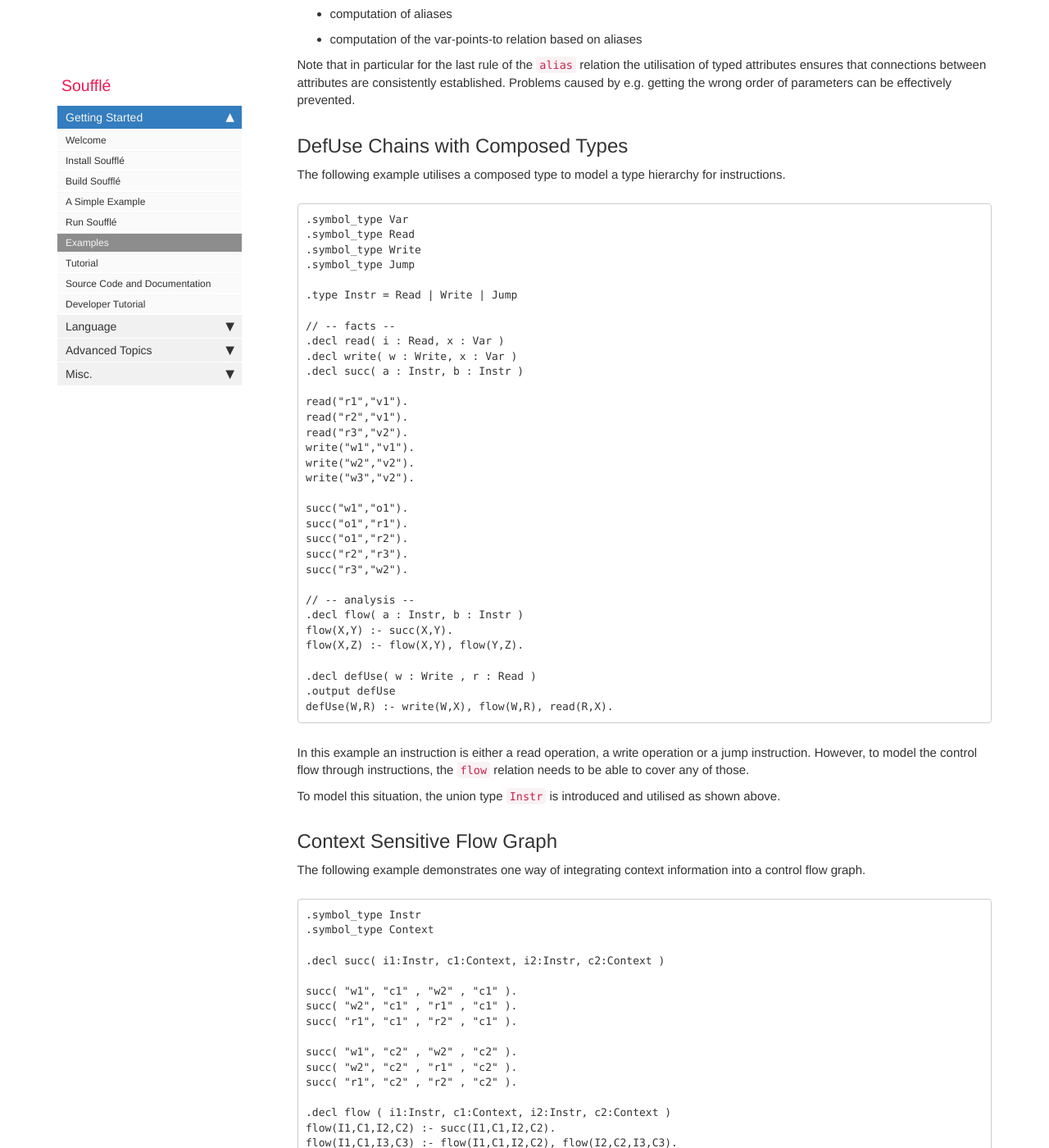
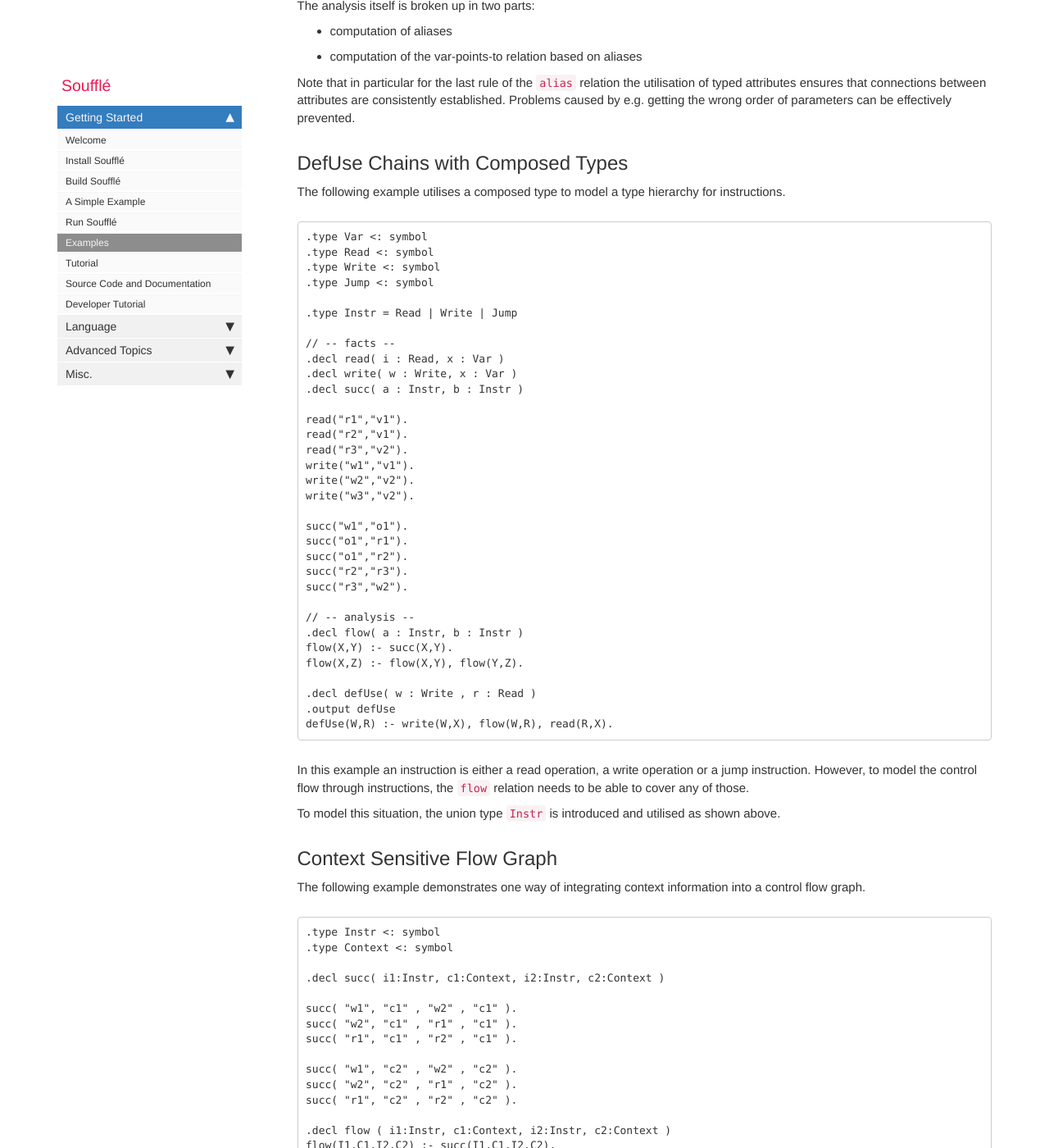
Before and after one commit to souffle-lang/souffle-lang.github.io, a Jekyll site: the page built from pages/docs/examples.md, in a window 1280 px wide and 1400 px high, scrolled down 1542 px. Shown: the whole window at 82% size. Built offline with Jekyll 4.4.1, drawn with Linux system fonts in a browser that asks for light colours; comment, search, counter and statistics services are not loaded; some of the changed text lies outside the part shown.

````diff
--- a/pages/docs/examples.md
+++ b/pages/docs/examples.md
@@ -18,9 +18,9 @@ The following example encodes the most simple version of a var-points-to analysi
 //  v4 = v1.f;
 //
 
-.symbol_type var
-.symbol_type obj
-.symbol_type field
+.type var <: symbol
+.type obj <: symbol
+.type field <: symbol
 
 // -- inputs --
 .decl assign( a:var, b:var )
@@ -66,10 +66,10 @@ Note that in particular for the last rule of the `alias` relation the utilisatio
 ## DefUse Chains with Composed Types
 The following example utilises a composed type to model a type hierarchy for instructions.
 ```
-.symbol_type Var
-.symbol_type Read
-.symbol_type Write
-.symbol_type Jump
+.type Var <: symbol
+.type Read <: symbol
+.type Write <: symbol
+.type Jump <: symbol
 
 .type Instr = Read | Write | Jump
 
@@ -107,8 +107,8 @@ To model this situation, the union type `Instr` is introduced and utilised as sh
 ## Context Sensitive Flow Graph
 The following example demonstrates one way of integrating context information into a control flow graph.
 ```
-.symbol_type Instr
-.symbol_type Context
+.type Instr <: symbol
+.type Context <: symbol
 
 .decl succ( i1:Instr, c1:Context, i2:Instr, c2:Context )
 
@@ -136,8 +136,8 @@ The fact that each node is represented by a pair of elements can be made explici
 ### Context Sensitive Flow Graph with Records
 The following example is a refactored version of the context sensitive flow graph example above.
 ```
-.symbol_type Instr
-.symbol_type Context
+.type Instr <: symbol
+.type Context <: symbol
 .type ProgPoint = [
     i : Instr,
     c : Context
@@ -170,7 +170,7 @@ Also, as we will see below, the `flow` relation could now be modelled utilising
 ## Sequences using Recursive Records
 The following example demonstrates the utilisation of recursive records for building sequences of strings over a given alphabet:
 ```
-.symbol_type Letter
+.type Letter <: symbol
 .type Seq = [ l : Letter, r : Seq ]
 
 .decl letter( l : Letter )
@@ -204,7 +204,7 @@ Finally, the `res` relation illustrates how to create constant values for recurs
 ## Component Inheritance
 Components provide the means within Souffle's Datalog to build modular queries, thus fostering the reuse of code.
 ```
-.symbol_type node
+.type node <: symbol
 
 .comp DiGraph {
     .decl node(a:node)
@@ -273,7 +273,7 @@ Frequently, components can be described in an abstract, generic way such that it
 NetA.edge("A","B").
 NetA.edge("B","C").
 
-.decl resA(a:symbol,b:symbol) output
+.decl resA(a:symbol, b:symbol) output
 resA(X,Y) :- NetA.reach(X,Y).
 
 
````
Also changed, not shown: other parts of pages/docs/examples.md (+1 -1 lines).
